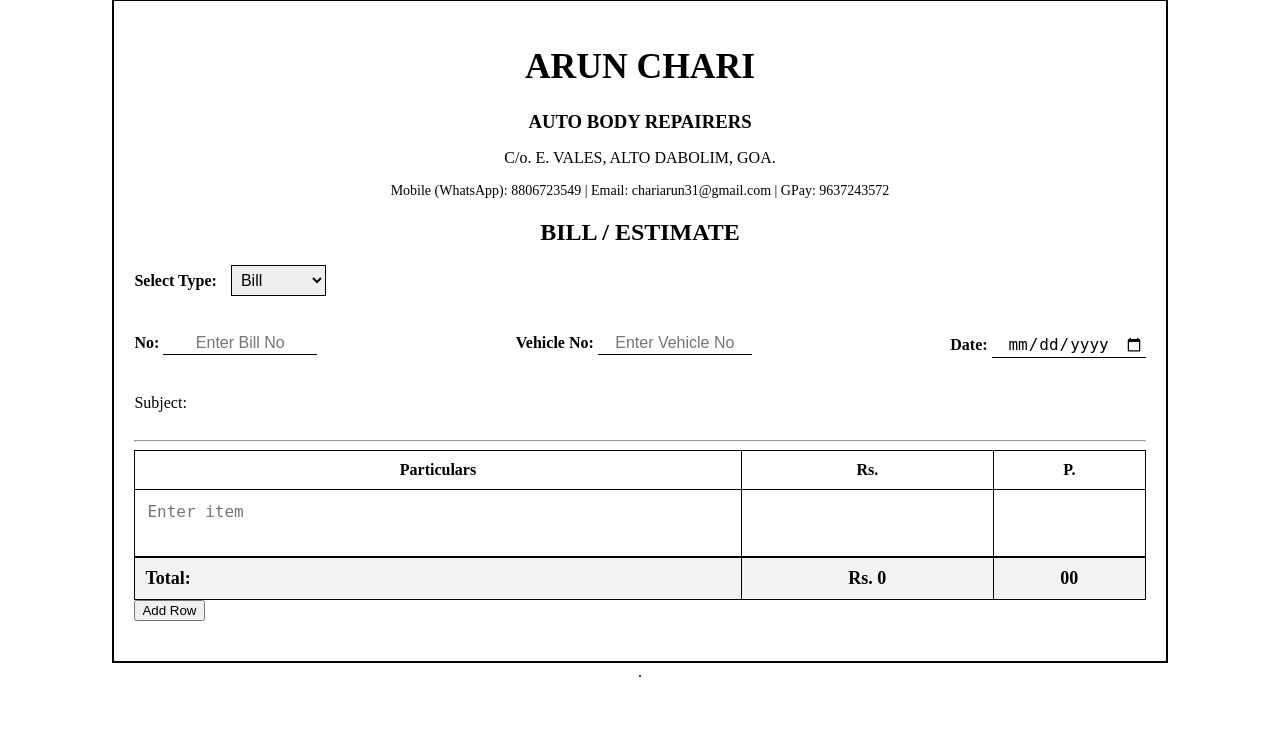
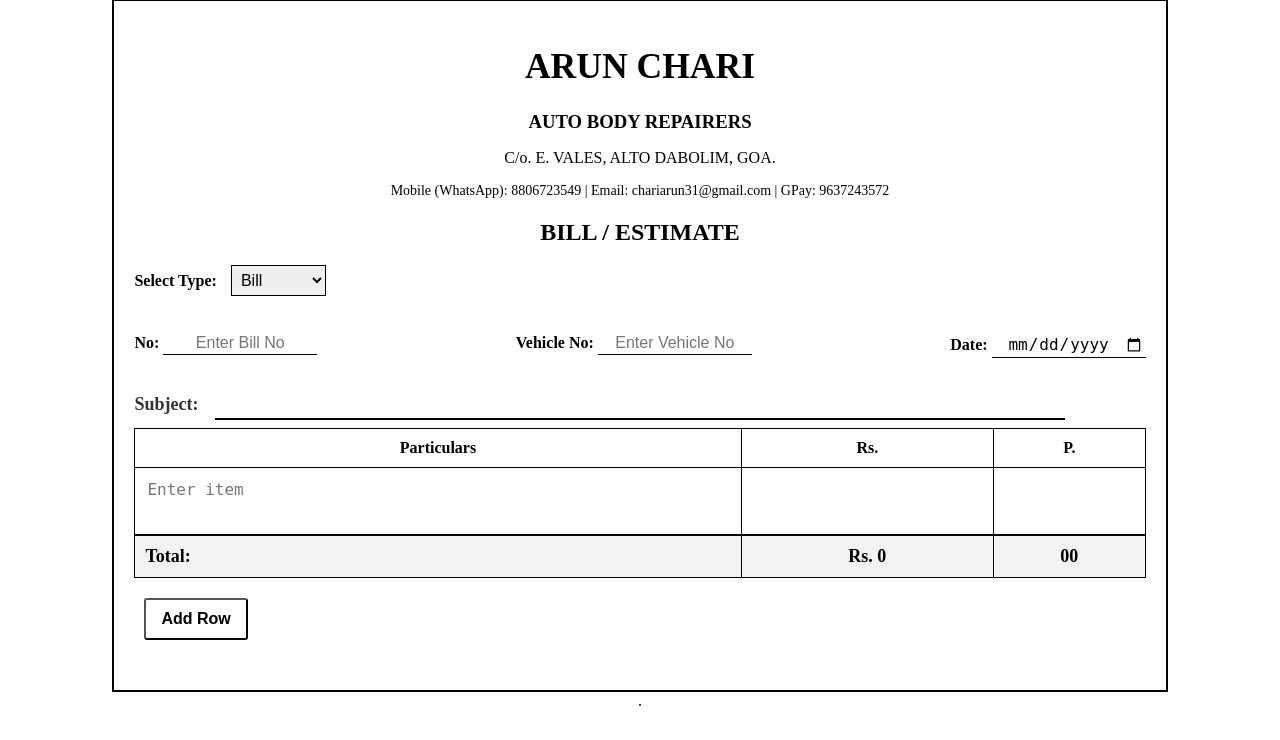
Before and after one commit to aavichari24/Bill_estimate_project, a Flask app: page / in a window 1280 px wide. Shown: the part 60-800 px from the top of the page. Run offline with Flask 3, Linux system fonts and the light colour scheme.

Commit message:
Update style.css

```diff
--- a/static/style.css
+++ b/static/style.css
@@ -202,15 +202,7 @@
 
 
 
-#payment_method {
 
-    font-size: 16px;
-
-    padding: 5px;
-
-    border: 1px solid black;
-
-}
 
 
 
@@ -348,11 +340,129 @@
 
 
 
+.add-row-container{
+
+    display: flex;
+
+    justify-content: flex-start;
+
+    margin-top: 10px;
+
+}
+
+
+
+.add-row-btn {
+
+    display: block;  /* Ensures it is properly placed */
+
+    margin: 10px;  /* Centers the button below the table */
+
+    padding: 10px 15px;
+
+    font-size: 16px;
+
+    font-weight: bold;
+
+    color: black;
+
+    background-color: white; /* Blue background */
+
+    border:0.8 px solid black;
+
+    border-radius: 3px;
+
+    cursor: pointer;
+
+    transition: background-color 0.3s ease-in-out;
+
+}
+
+
+
+.add-row-btn:hover {
+
+    background-color: gray; /* Darker blue on hover */
+
+}
+
+
+
+.subject-container {
+
+    margin-bottom: -5px; /* Space between the subject and the table */
+
+}
+
+
+
+.subject-label {
+
+    font-size: 18px;
+
+    font-weight: bold;
+
+    color: #333;
+
+    display: inline-block;
+
+    margin-right: 10px;
+
+}
+
+
+
+.subject-input {
+
+    padding: 0;
+
+    font-size: 16px;
+
+    width: 75%;
+
+    max-width: 500px; /* Limit width */
+
+    border: none;
+
+    border-radius: 5px;
+
+    outline: none;
+
+    transition: border-color 0.3s ease-in-out;
+
+}
+
+
+
+.subject-input:focus {
+
+    border-color: #0056b3; /* Darker border color when focused */
+
+}
+
+
+
+.subject-line {
+
+
+
+    border: 0;
+
+    border-top:2px solid #010102 ;
+
+    width: 84%;
+
+}
+
+
+
+
+
 
 
 @media print{
 
-    .navbar, #payment_method, .add-row-btn {
+    .navbar, .add-row-btn {
 
         display: none;
 
@@ -401,6 +511,8 @@
         border-collapse: collapse;
 
         page-break-inside: auto;
+
+        margin-top: 10px;
 
     }
 
@@ -460,29 +572,7 @@
 
 
 
-    /* Align the payment dropdown */
 
-    .payment-container {
-
-        display: flex;
-
-        justify-content: flex-end;
-
-        margin-top: 10px;
-
-        font-size: 18px;
-
-    }
-
-
-
-    .payment-container select {
-
-        padding: 5px;
-
-        font-size: 16px;
-
-    }
 
 
 
@@ -550,4 +640,12 @@
 
     }
 
-}
+
+
+    .subject-line {
+
+        display: none;
+
+    }
+
+        }
```
